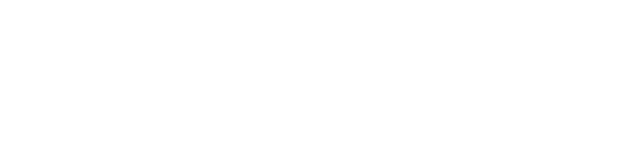
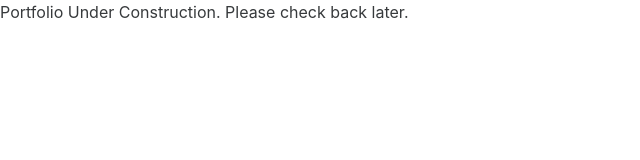
Before and after one commit to jsdelivrbot/portfolio-4, a website: page docs/index.html in a window 1280 px wide. Shown: the whole page, without its empty margins (0-640 px from the left). Drawn offline with Linux system fonts and the light colour scheme.

Commit message:
Added index.html

```diff
--- a/docs/index.html
+++ b/docs/index.html
@@ -13,6 +13,8 @@
   </head>
   <body>
 
+    Portfolio Under Construction. Please check back later.
+
         <!-- jQuery first, then Bootstrap JS. -->
         <!--script src="https://ajax.googleapis.com/ajax/libs/jquery/2.1.4/jquery.min.js"></script>
         <script src="https://cdn.rawgit.com/HubSpot/tether/v1.2.0/dist/js/tether.min.js"></script-->
```
